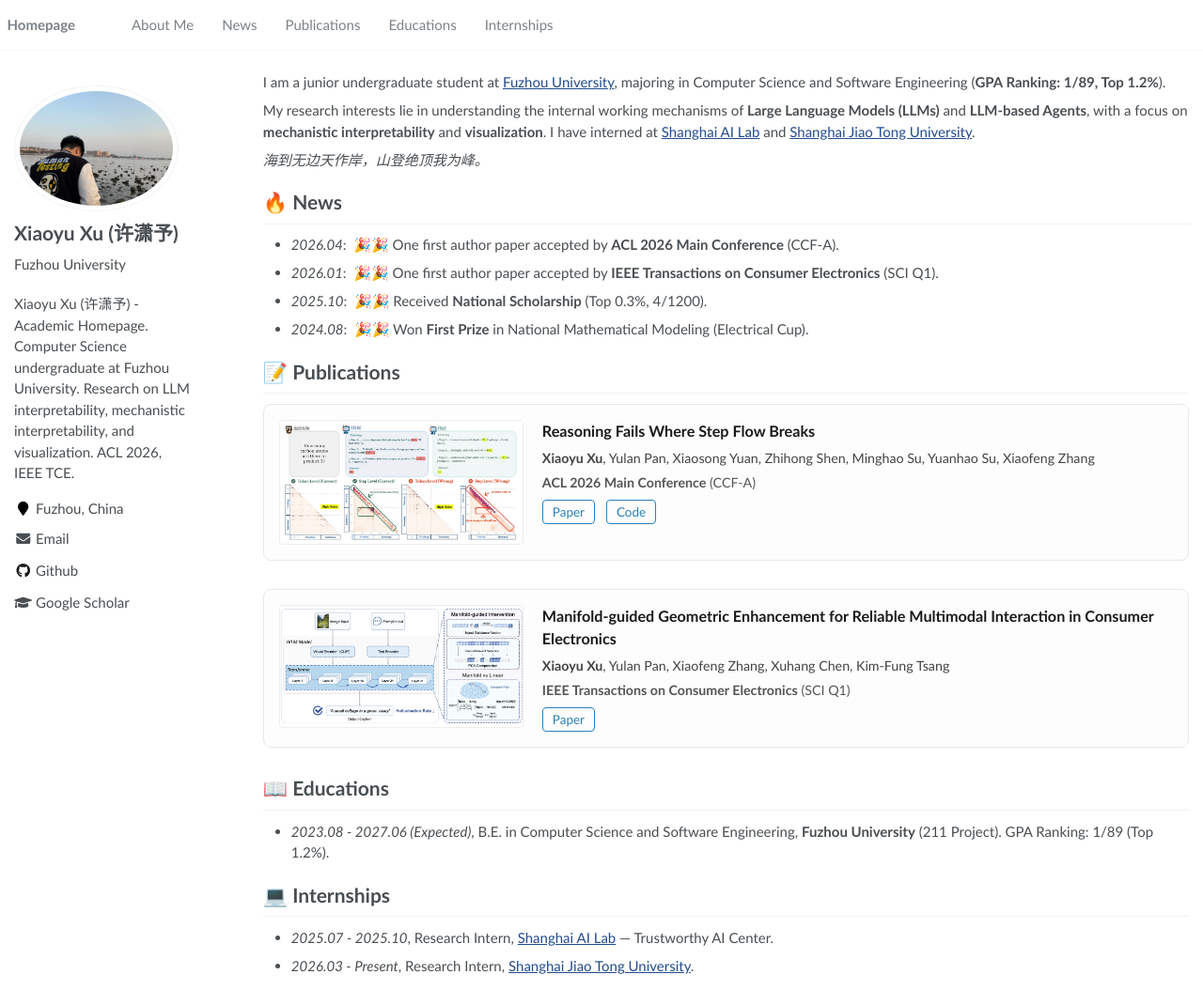
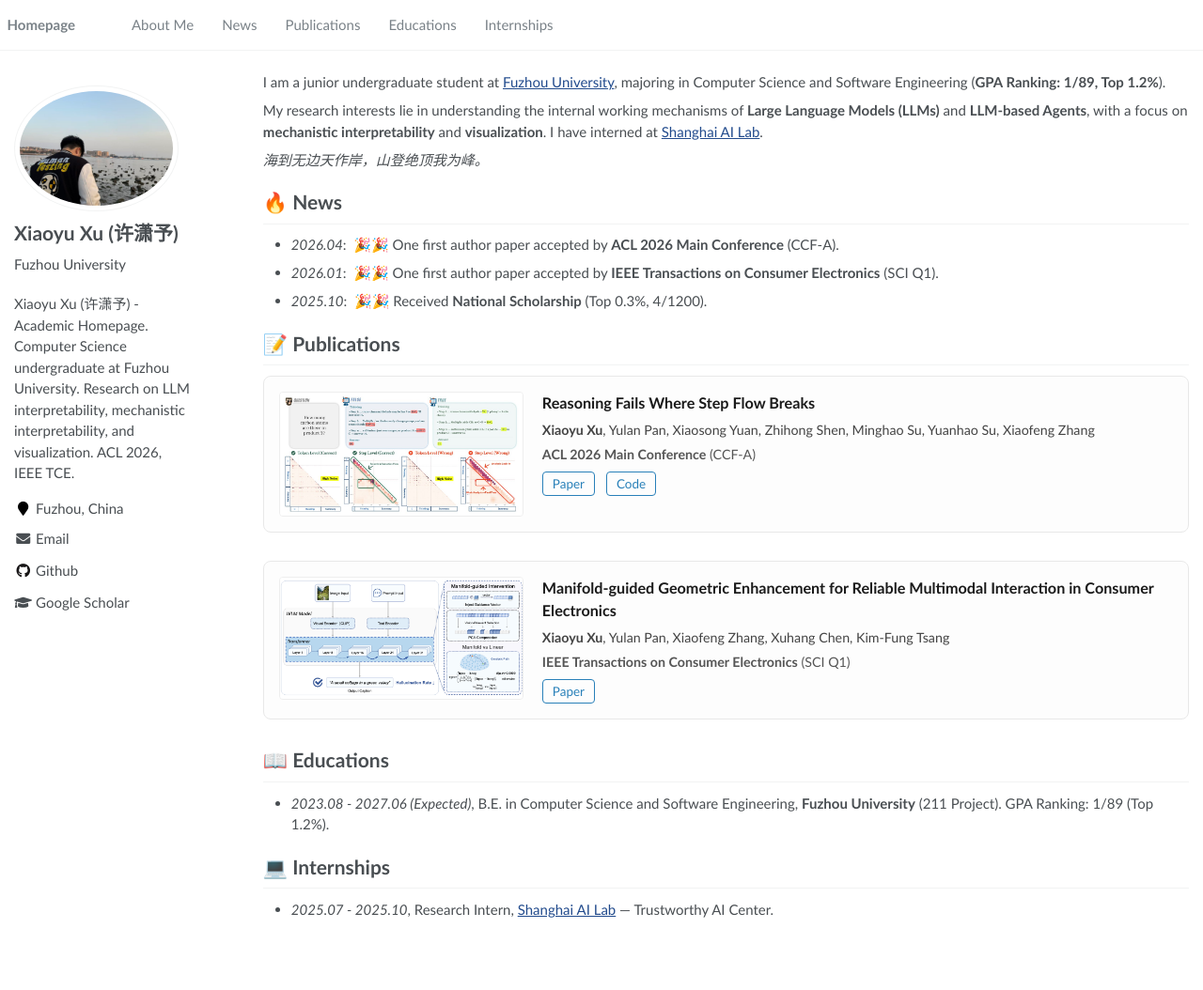
Before and after one commit to XiaoyuXu-Vincent/XiaoyuXu-Vincent.github.io, a Jekyll site: the page built from _pages/about.md, in a window 1280 px wide and 1054 px high. Shown: the whole window at 94% size. Built offline with Jekyll 4.4.1, drawn with Linux system fonts in a browser that asks for light colours.

Commit message:
remove internship and math modeling news

```diff
--- a/_pages/about.md
+++ b/_pages/about.md
@@ -20,7 +20,7 @@ redirect_from:
 
 I am a junior undergraduate student at [Fuzhou University](https://www.fzu.edu.cn/), majoring in Computer Science and Software Engineering (**GPA Ranking: 1/89, Top 1.2%**).
 
-My research interests lie in understanding the internal working mechanisms of **Large Language Models (LLMs)** and **LLM-based Agents**, with a focus on **mechanistic interpretability** and **visualization**. I have interned at [Shanghai AI Lab](https://www.shlab.org.cn/) and [Shanghai Jiao Tong University](https://www.sjtu.edu.cn/).
+My research interests lie in understanding the internal working mechanisms of **Large Language Models (LLMs)** and **LLM-based Agents**, with a focus on **mechanistic interpretability** and **visualization**. I have interned at [Shanghai AI Lab](https://www.shlab.org.cn/).
 
 *海到无边天作岸，山登绝顶我为峰。*
 
@@ -28,7 +28,6 @@ My research interests lie in understanding the internal working mechanisms of **
 - *2026.04*: &nbsp;🎉🎉 One first author paper accepted by **ACL 2026 Main Conference** (CCF-A).
 - *2026.01*: &nbsp;🎉🎉 One first author paper accepted by **IEEE Transactions on Consumer Electronics** (SCI Q1).
 - *2025.10*: &nbsp;🎉🎉 Received **National Scholarship** (Top 0.3%, 4/1200).
-- *2024.08*: &nbsp;🎉🎉 Won **First Prize** in National Mathematical Modeling (Electrical Cup).
 
 # 📝 Publications
 
@@ -57,4 +56,3 @@ My research interests lie in understanding the internal working mechanisms of **
 
 # 💻 Internships
 - *2025.07 - 2025.10*, Research Intern, [Shanghai AI Lab](https://www.shlab.org.cn/) — Trustworthy AI Center.
-- *2026.03 - Present*, Research Intern, [Shanghai Jiao Tong University](https://www.sjtu.edu.cn/).
```
